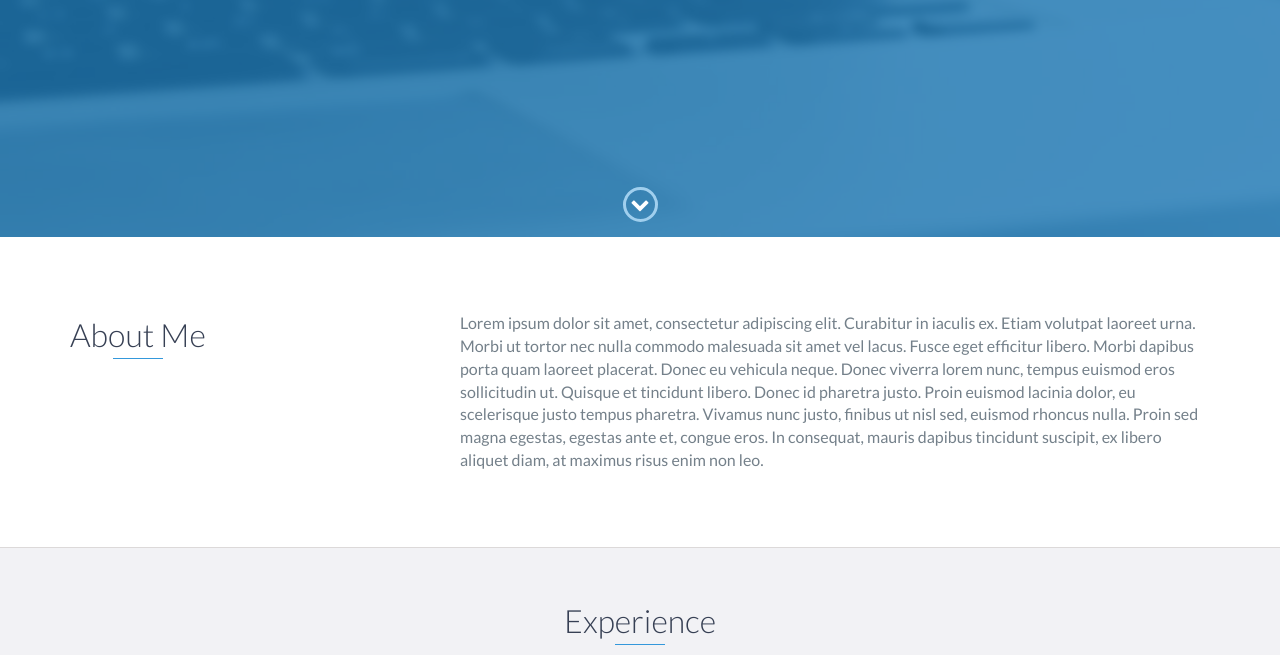
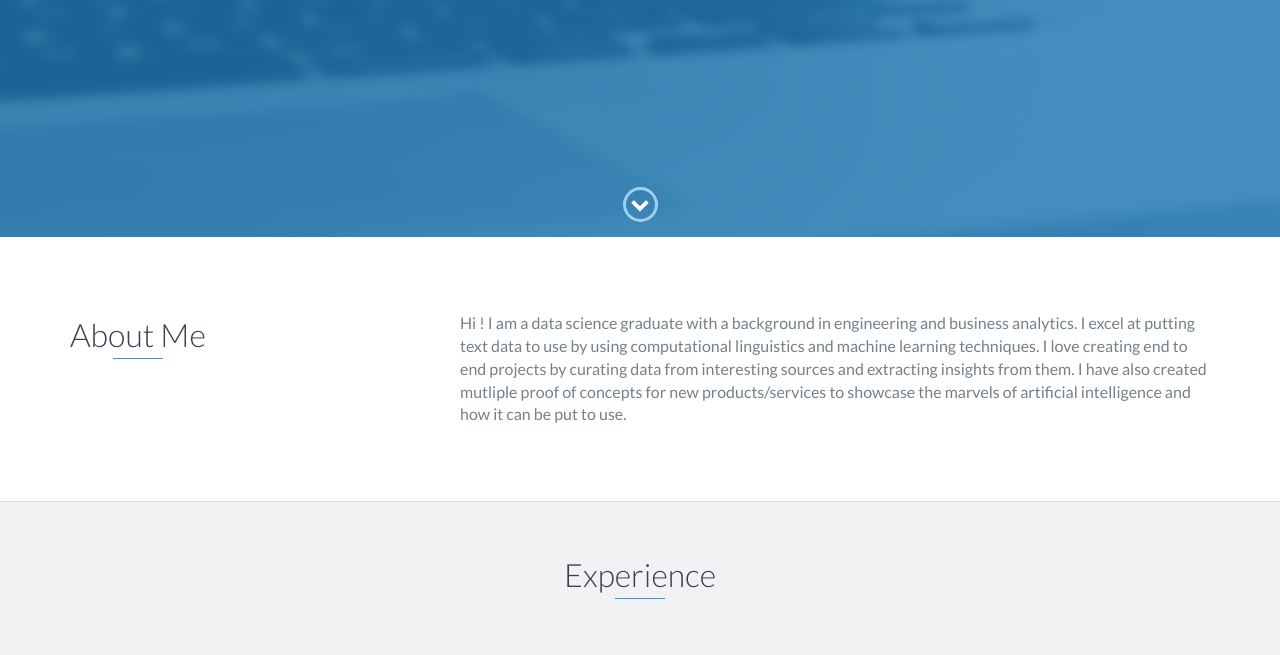
Before and after one commit to MistryWoman/MistryWoman.github.io, a website: page index.html in a window 1280 px wide. Shown: the part 563-1218 px from the top of the page. Drawn offline with nearby package versions, Linux system fonts and the light colour scheme.

Commit message:
adding bio

```diff
--- a/index.html
+++ b/index.html
@@ -73,9 +73,7 @@
                 </div>
                 <div class="col-md-8">
                     <p>
-                        Lorem ipsum dolor sit amet, consectetur adipiscing elit. Curabitur in iaculis ex. Etiam volutpat laoreet urna. Morbi ut tortor nec nulla commodo malesuada sit amet vel lacus. Fusce eget efficitur libero. Morbi dapibus porta quam laoreet placerat. Donec
-                        eu vehicula neque. Donec viverra lorem nunc, tempus euismod eros sollicitudin ut. Quisque et tincidunt libero. Donec id pharetra justo. Proin euismod lacinia dolor, eu scelerisque justo tempus pharetra. Vivamus nunc justo, finibus
-                        ut nisl sed, euismod rhoncus nulla. Proin sed magna egestas, egestas ante et, congue eros. In consequat, mauris dapibus tincidunt suscipit, ex libero aliquet diam, at maximus risus enim non leo.
+                        Hi ! I am a data science graduate with a background in engineering and business analytics. I excel at putting text data to use by using computational linguistics and machine learning techniques. I love creating end to end projects by curating data from interesting sources and extracting insights from them. I have also created mutliple proof of concepts for new products/services to showcase the marvels of artificial intelligence and how it can be put to use.
                     </p>
                 </div>
             </div>
```
Also changed, not shown: requirements.txt (deleted, +0 -286 lines), 1 other file.
